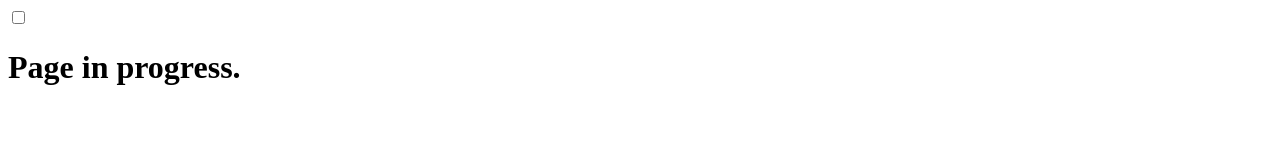
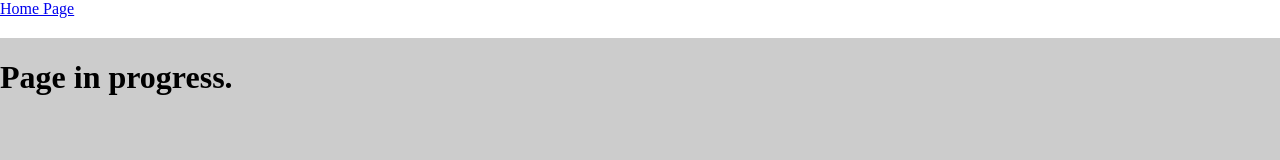
Before and after one commit to ethancooperswe/ethancooperdev, a website: page public/index.html in a window 1280 px wide. Drawn offline with Linux system fonts and the light colour scheme.

Commit message:
Added some details to the website

```diff
--- a/public/css/styles.css
+++ b/public/css/styles.css
@@ -1,3 +1,13 @@
 :root {
     color-scheme: light dark;
+
 }
+body {
+    background-color: #CCC;
+    margin: 0;
+}
+header {
+    background-color: white;
+    margin: 0;
+    padding-bottom: 20px;
+}
--- a/public/index.html
+++ b/public/index.html
@@ -5,14 +5,12 @@
         <meta name="viewport" content="width=device-width, initial-scale=1.0">
         <link rel="icon" type="image/x-icon" href="images/EC.DEV.png">
         <link rel="stylesheet" href="css/styles.css">
-
         <title>Main Page</title>
     </head>
     <body>
-        <label class="switch">
-            <input type="checkbox">
-            <span class="slider round"></span>
-        </label>
+        <header>
+            <a href="https://ethancooper.dev">Home Page</a>
+        </header>
         <h1>Page in progress.</h1>
     </body>
 </html>
```
Also changed, not shown: public/404.html (+3 -0 lines).
